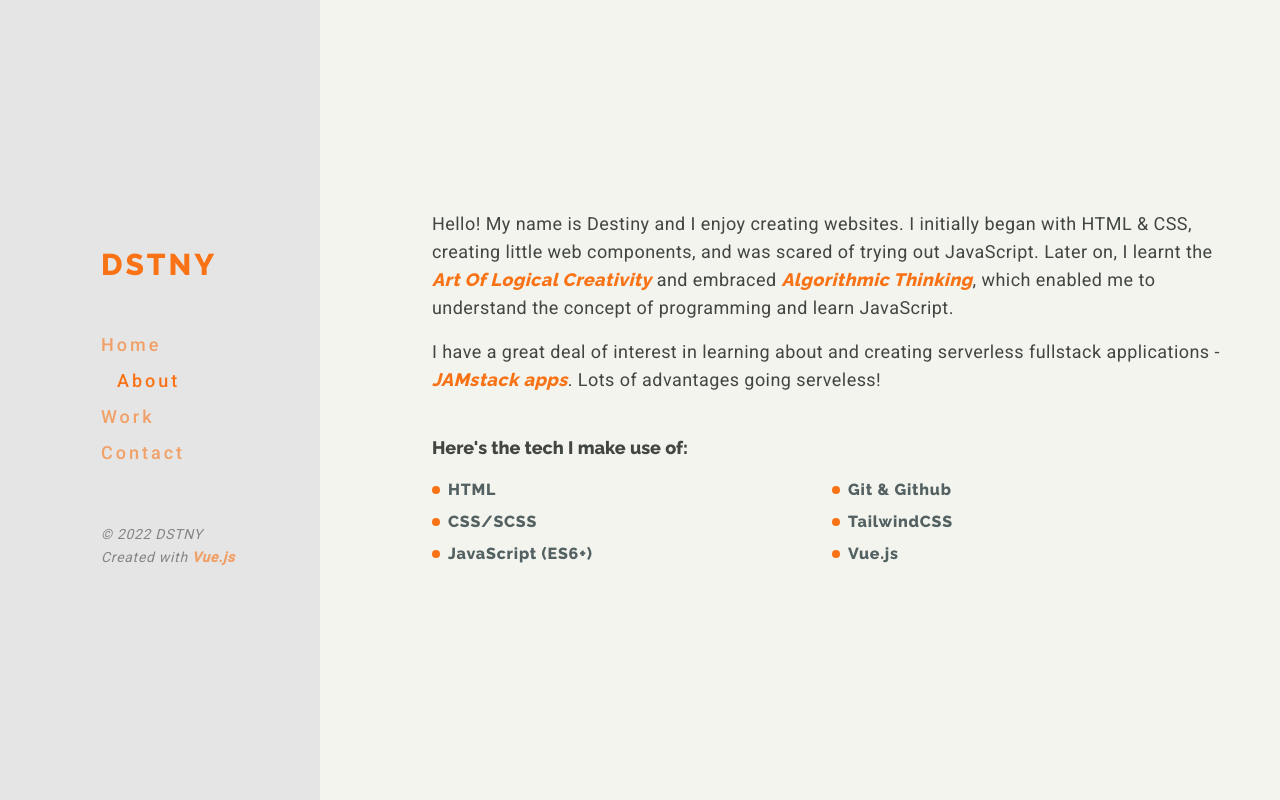
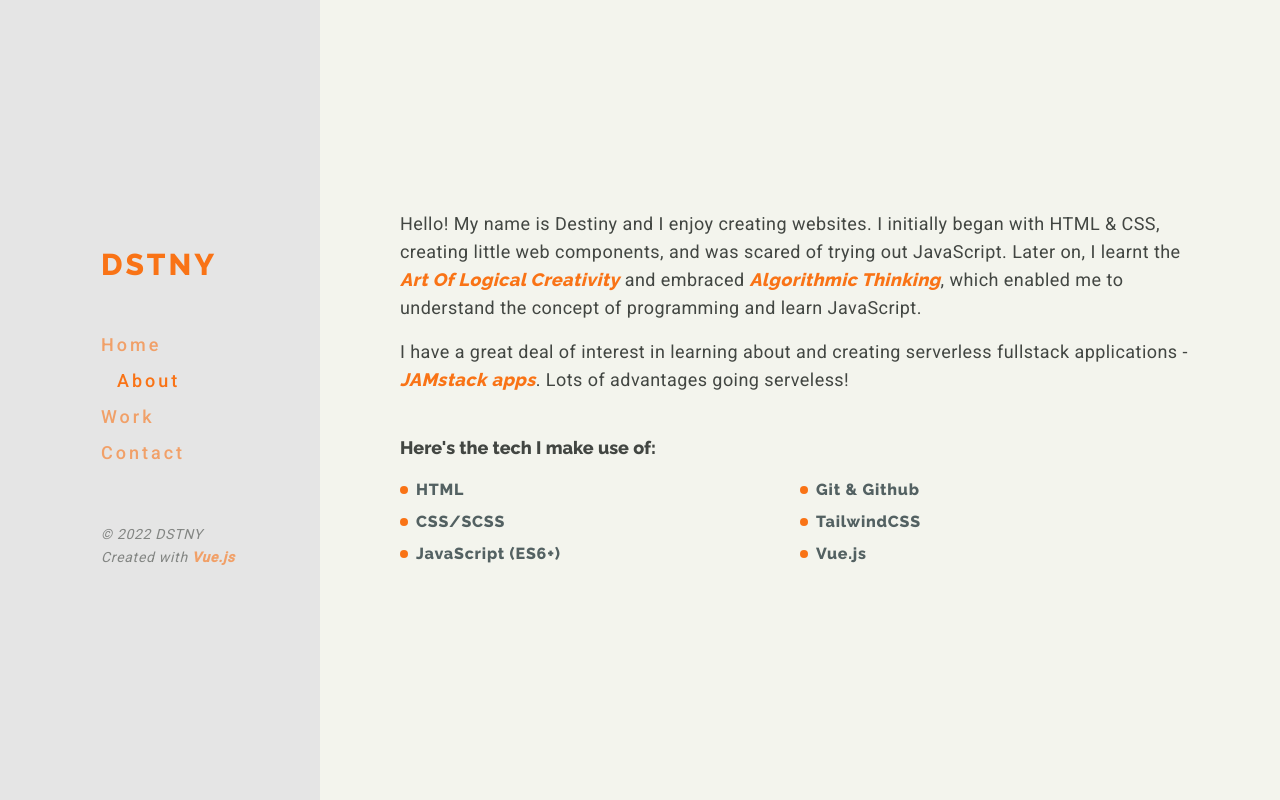
Before and after one commit to LucSil/portfolio-ver-0.1, a Vue app: page /about in a window 1280 px wide. Built offline with nearby package versions, Linux system fonts and the light colour scheme.

Commit message:
corrected width error

```diff
--- a/src/views/About.vue
+++ b/src/views/About.vue
@@ -1,6 +1,6 @@
 <template>
   <section
-    class="page h-screen mt-20 sm:mt-0 lg:mt-0 mx-6 sm:mx-10 lg:mx-12 text-10-a grid sm:place-items-center"
+    class="page h-screen mt-20 sm:mt-0 lg:mt-0 mx-6 sm:mx-10 lg:mx-20 text-10-a grid sm:place-items-center"
   >
     <div class="main">
       <!-- About Me -->
@@ -64,4 +64,9 @@ export default {
     grid-column-start: 2;
   }
 }
+@media (min-width: 1024px) {
+  .page {
+    grid-template-columns: 25vw auto;
+  }
+}
 </style>
```
